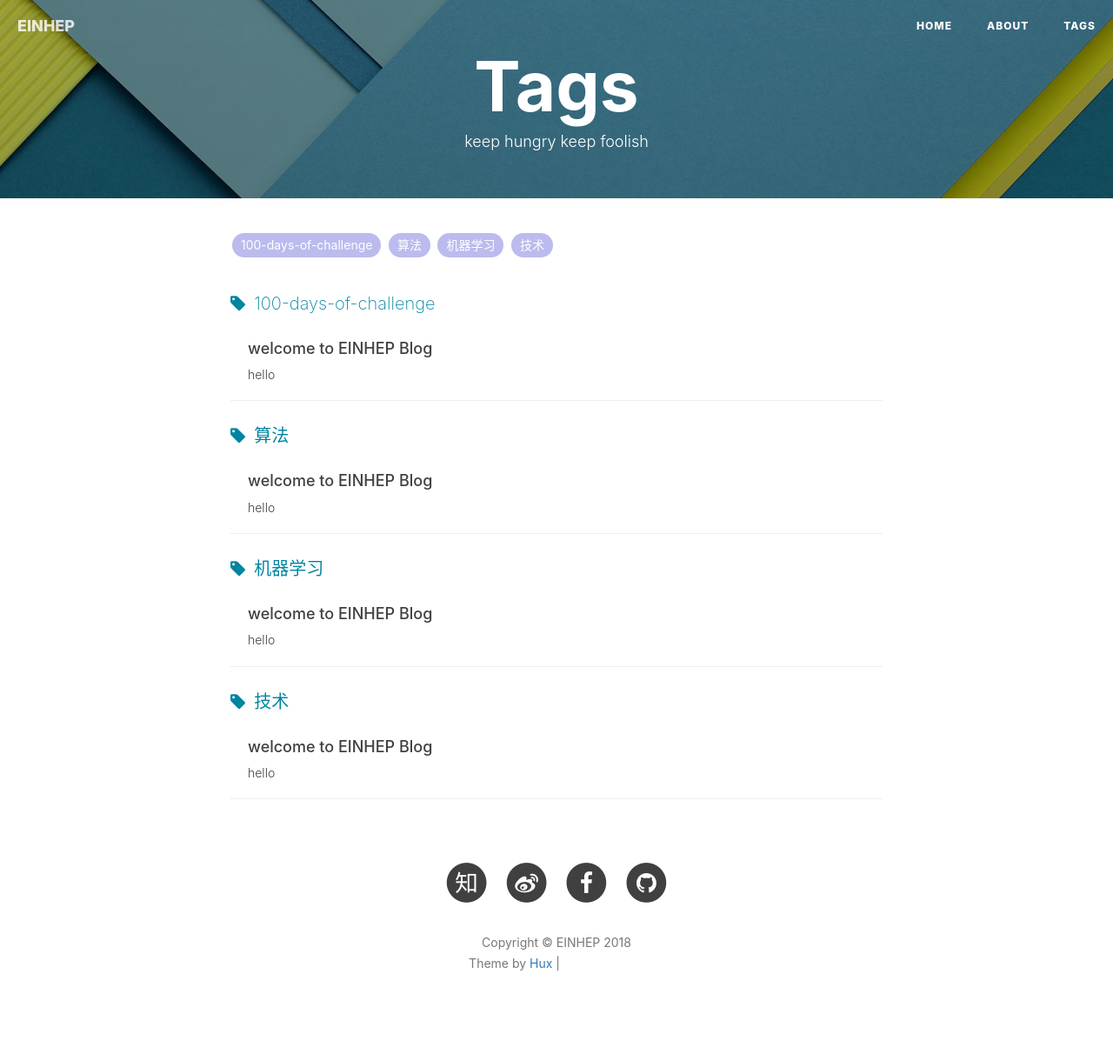
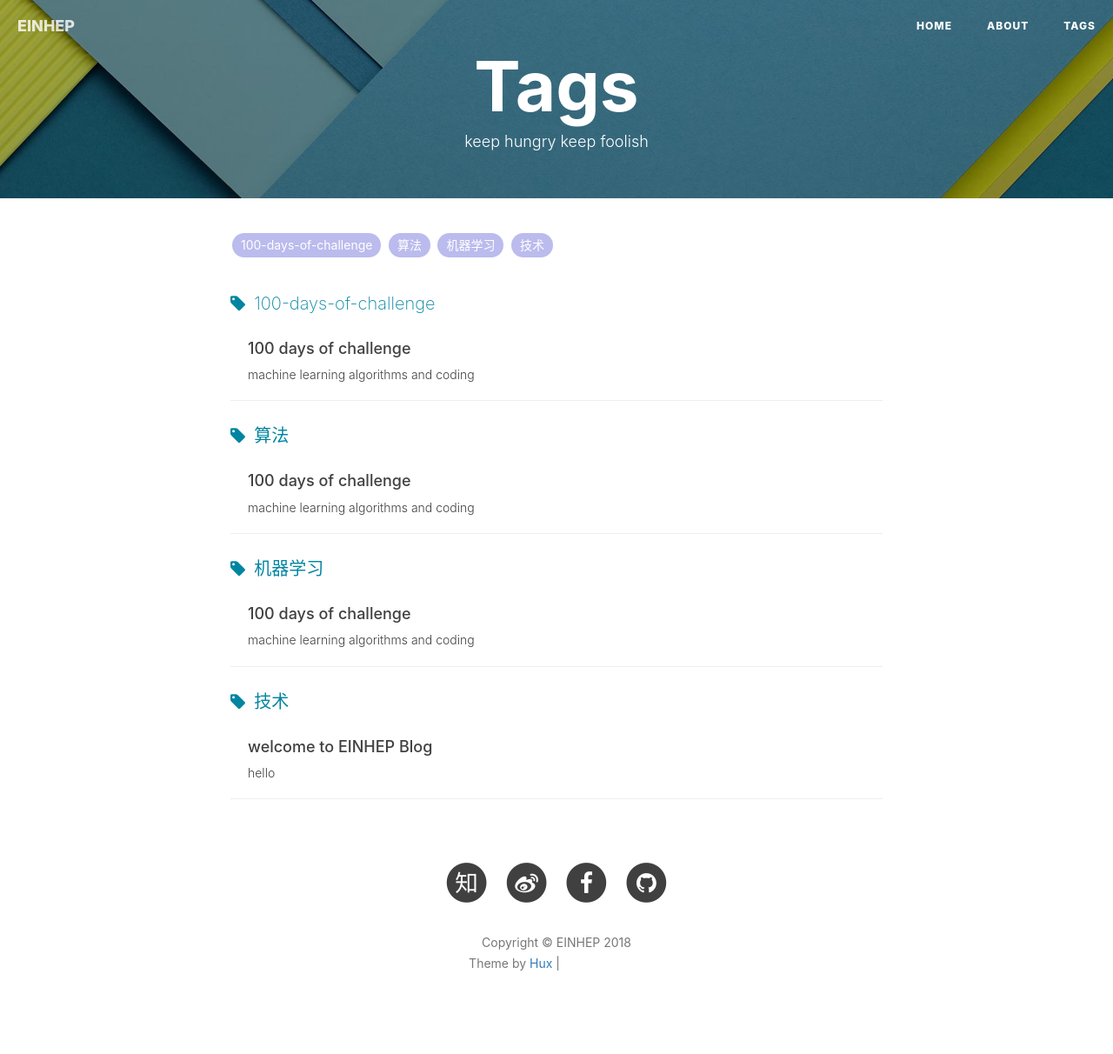
Before and after one commit to einhep/einhep.github.io, a Jekyll site: the page built from tags.html, in a window 1280 px wide. Shown: the whole page at 87% size. Built offline with Jekyll 4.4.1, drawn with Linux system fonts in a browser that asks for light colours; nearby versions of some CDN libraries; comment, search, counter and statistics services are not loaded; grey boxes are pictures that could not be loaded.

Commit message:
change markdown to md

```diff
--- a/_config.yml
+++ b/_config.yml
@@ -1,7 +1,7 @@
 # Site settings
 title: EINHEP
 SEOTitle: EINHEP Blog
-header-img: img/home-bg.jpg
+header-img: #img/home-bg.jpg
 email: einhep@gmail.com
 description: ""
 keyword: ""
--- a/_posts/2018-08-13-100daysofchallenge.markdown
+++ b/_posts/2018-08-13-100daysofchallenge.md
@@ -1,7 +1,7 @@
 ---
 layout: post
-title: "welcome to EINHEP Blog"
-subtitle: "hello"
+title: "100 days of challenge"
+subtitle: "machine learning algorithms and coding"
 data: 2018-08-13 10:45:00
 author: "einhep"
 header-img: "img/post-bg-2015"
```
Also changed, not shown: _posts/2018-08-13-hello.md (renamed from _posts/2018-08-13-hello.markdown).
